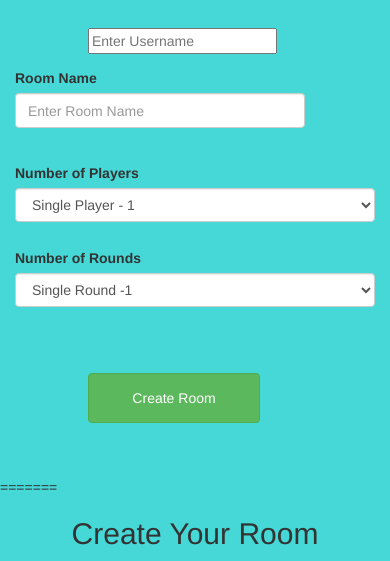
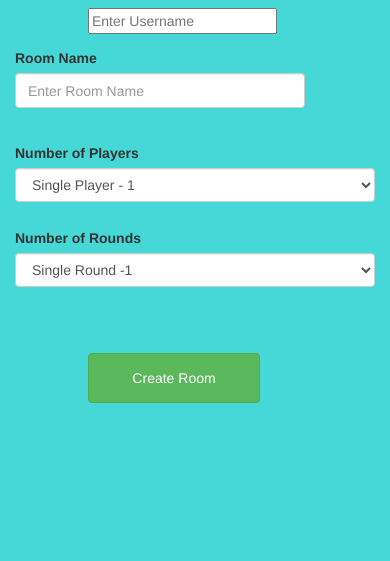
Before and after one commit to luciven/guessnwin, a Django app: page /game/createroom/ in a window 390 px wide. Shown: the part 255-816 px from the top of the page. After the commit the page ends 658 px from the top, so only its background shows below. Run offline with Django 3.2, Linux system fonts and the light colour scheme; some libraries are stand-ins or nearby versions.

Commit message:
Modified createroom.html and index.html.
Rolled back previous faulty changes of mine. Addede missing csrf token tag.

```diff
--- a/templates/createroom.html
+++ b/templates/createroom.html
@@ -1,4 +1,3 @@
-<<<<<<< HEAD
 <html><head>
   <title></title>
   <meta charset="utf-8">
@@ -126,137 +125,4 @@
     <div></div>
 
 </form>
-=======
-<html><head>
-	<title></title>
-	<meta charset="utf-8">
-	<meta name="viewport" content="width=device-width, initial-scale=1">
-	<link rel="stylesheet" href="https://maxcdn.bootstrapcdn.com/bootstrap/3.4.1/css/bootstrap.min.css">
-	<script src="https://ajax.googleapis.com/ajax/libs/jquery/3.4.1/jquery.min.js"></script>
-	<script src="https://maxcdn.bootstrapcdn.com/bootstrap/3.4.1/js/bootstrap.min.js"></script>
-	<style>
-        h1 {
-     font-size: 4em;
-     text-align: center;
-   }
-                h2 {
-     text-align: center;
-   }
-        div {
-      height: 50px;
-      width: 100%;
-    }
-
-.center {
-  margin: auto;
-  width: 60%;
-  padding: 10px;
-}
-
-.center_div{
-    margin: 0 auto;
-    width:100% /* value of your choice which suits your alignment */
-}
-
-
-        mi {
-  display: block;
-}
-	</style>
-</head>
-<body style="background-color:rgb(70,215,215);">
-
-
-    <h2>Create Your Room </h2>
-
-	  <div class="center">
-        <img src="default_dp.png" alt="avatar" class="rounded-circle img-responsive" height="110" width=100%>
-      </div>
-    <br><br><br><br><br>
-	<br><br>
-    <form method="post">
-	    {% csrf_token %}
-    <div class="center">
-    <div class="wrapper">
-      <input name="host_user" btype="text" placeholder="Enter Username">
-    </div>
-    </div>
-
-    <label class="col-md-4 control-label" for="Roomname">Room Name</label>
-
-    <div class="container center_div">
-	<div class="container">
-    <div class="row">
-      <div class="col">
-        <input type="text" class="form-control" id="RoomName" placeholder="Enter Room Name" name="roomname" style=" height: 35px;width: 290px">
-      </div>
-    </div>
-</div>
-    </div>
-	<!---
-    <div></div>
-
-    <label for="Players" class="control-label clo-xs-1">Number of Players</label>
-      <div class="form-group">
-          <div class="col-xs-3">
-    <select class="form-control input-sm">
-      <option>1</option>
-      <option>2</option>
-      <option>3</option>
-      <option>4</option>
-      <option>5</option>
-    </select>
-  </div>
-    --->
-    <br>
-
-
-<!--<form class="form-inline">-->
-<div class="form-group">
-  <label class="col-md-4 control-label" for="Players">Number of Players</label>
-  <div class="col-md-4">
-    <select id="Players" name="no_of_players" class="form-control">
-      <option value="1">Single Player - 1</option>
-      <option value="2">Two Players - 2</option>
-      <option value="3">Three Players - 3</option>
-      <option value="4">Four Players - 4</option>
-      <option value="5">Five Players - 5</option>
-      <option value="6">Six Players - 6</option>
-    </select>
-  </div>
-</div>
-
-<br>
-
-<div class="form-group">
-  <label class="col-md-4 control-label" for="Rounds">Number of Rounds</label>
-  <div class="col-md-4">
-    <select id="Players" name="no_of_rounds" class="form-control">
-      <option value="1">Single Round -1</option>
-      <option value="5">Five Rounds - 5</option>
-      <option value="10">Ten Rounds - 10</option>
-      <option value="15">Fifteen Rounds - 15</option>
-      <option value="20">Twenty Rounds - 20</option>
-      <option value="25">Twenty-Five Rounds - 25</option>
-    </select>
-  </div>
-</div>
-
-
-  <div></div>
-
-    <div class="center">
-        <mi>
-	<button style=" height: 50px;width: 172px" class="btn btn-success" type="submit">Create Room</button>
-        </mi>
-            </div>
-
-    <div></div>
-
-</form>
-<<<<<<< HEAD
->>>>>>> 35e6476aadf511327c71033411dd13e8d49ba944
 </body></html>
-=======
-</body></html>
->>>>>>> 3021b2bfd81021d689295bf94a3aeb9ce320257b
```
Also changed, not shown: templates/index.html (+2 -6 lines), db.sqlite3.
